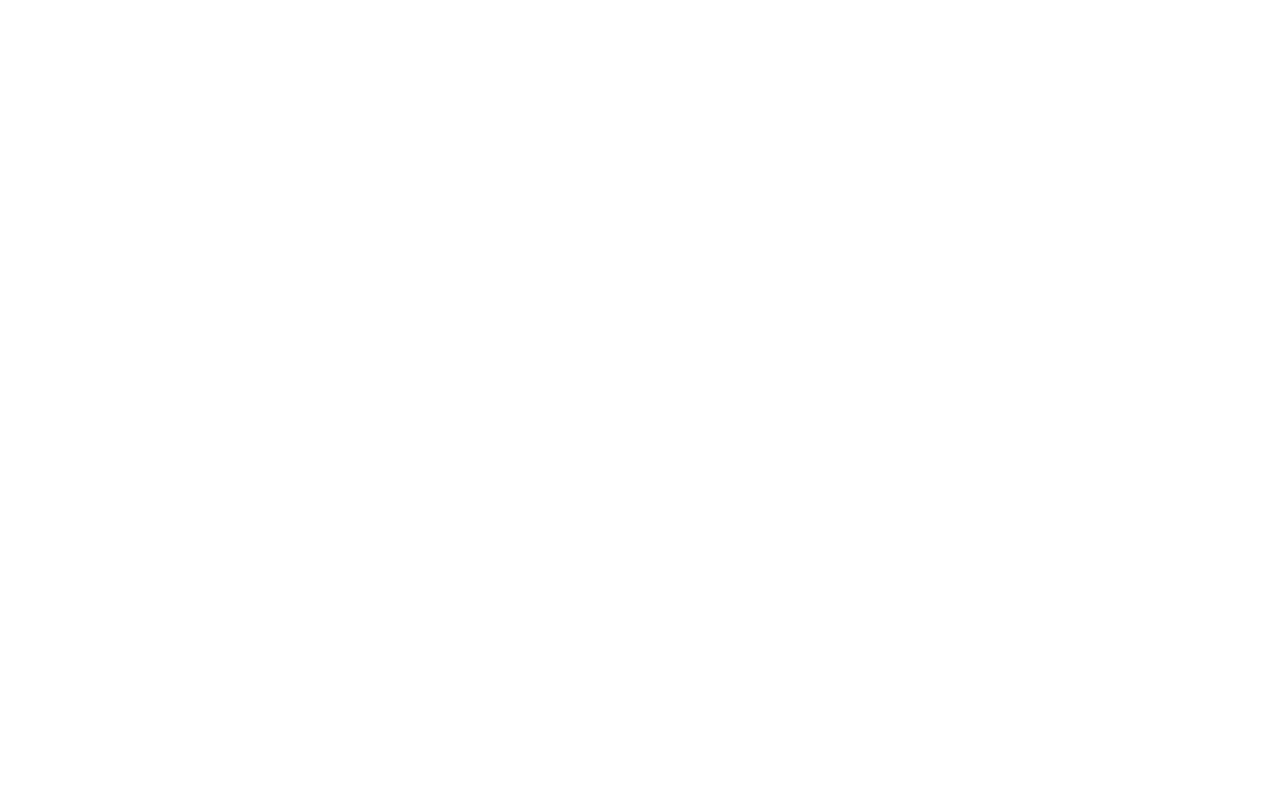
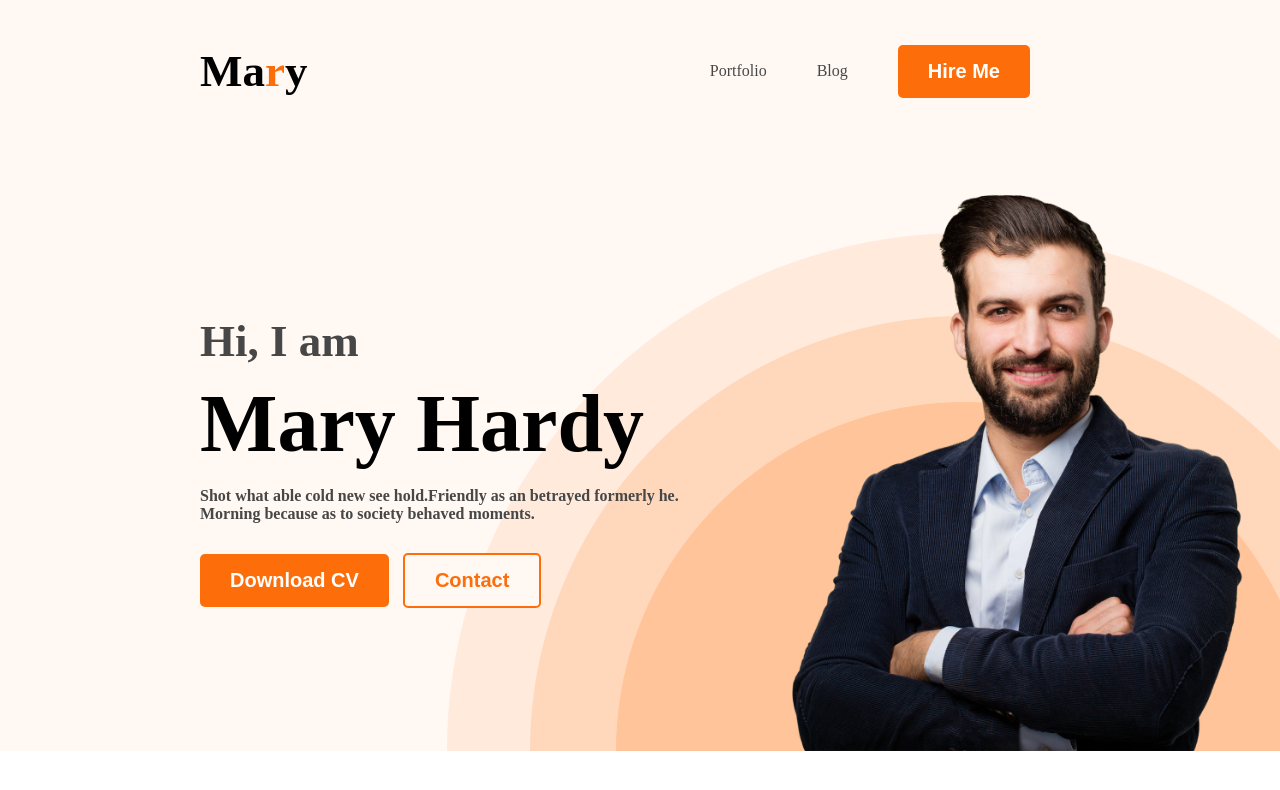
Before and after one commit to ronysarker49/web-developer-portfolio, a plain HTML site: page index.html in a window 1280 px wide. Drawn offline with Linux system fonts and the light colour scheme.

Commit message:
header section added

```diff
--- a/index.html
+++ b/index.html
@@ -5,11 +5,37 @@
     <meta charset="UTF-8">
     <meta name="viewport" content="width=device-width, initial-scale=1.0">
     <title>Web Developer Portfolio</title>
+
+    <link rel="preconnect" href="https://fonts.googleapis.com">
+    <link rel="preconnect" href="https://fonts.gstatic.com" crossorigin>
+    <link href="https://fonts.googleapis.com/css2?family=Open+Sans:ital,wght@0,800;1,800&display=swap" rel="stylesheet">
+
+    <link rel="stylesheet" href="styles/portfolio.css">
 </head>
 
 <body>
-    <header>
+    <header class="header">
+        <nav>
+            <h3 class="nav-title">Ma<span class="primary-color">r</span>y</h3>
+            <ul>
+                <li><a href="">Portfolio</a></li>
+                <li><a href="">Blog</a></li>
+                <li><button class="btn-primary">Hire Me</button></li>
+            </ul>
+        </nav>
 
+        <div class="banner">
+            <div class="banner-content">
+                <h3 class="banner-gretting">Hi, I am</h3>
+                <h1 class="banner-title">Mary Hardy</h1>
+                <p>Shot what able cold new see hold.Friendly as an betrayed formerly he. Morning because as to
+                    society
+                    behaved moments.</p>
+                <button class="btn-primary">Download CV</button>
+                <button class="contact">Contact</button>
+            </div>
+            <img class="banner-pic" src="images/hardy.png" alt="">
+        </div>
     </header>
 
     <main>
--- /dev/null
+++ b/styles/portfolio.css
@@ -0,0 +1,100 @@
+/* nav related style */
+body {
+    margin: 0;
+}
+
+.primary-color {
+    color: #FD6E0A;
+}
+
+nav {
+    display: flex;
+    justify-content: space-between;
+    align-items: center;
+    margin: 0 200px;
+}
+
+nav>ul {
+    display: flex;
+    align-items: center;
+}
+
+nav li {
+    list-style: none;
+    margin-right: 50px;
+}
+
+nav a {
+    text-decoration: none;
+    color: #474747;
+}
+
+.btn-primary {
+    background: #FD6E0A;
+    border: 0;
+    color: white;
+    border-radius: 5px;
+    font-size: 20px;
+    font-weight: 700;
+    padding: 15px 30px;
+}
+
+.nav-title {
+    color: black;
+    font-size: 45px;
+    font-weight: 800;
+}
+
+/* header related style */
+.header {
+    background-color: #FFF8F3;
+    background-image: url("../images/header_bg.png");
+    background-repeat: no-repeat;
+    background-position: bottom right;
+}
+
+.banner {
+    padding: 30px 30px 0px 200px;
+    display: flex;
+    align-items: center;
+    justify-content: space-between;
+}
+
+.banner-content {
+    max-width: 500px;
+}
+
+.contact {
+    background: #FFF8F3;
+    color: #FD6E0A;
+    border: 2px solid #FD6E0A;
+    border-radius: 5px;
+    font-size: 20px;
+    font-weight: 700;
+    padding: 14px 30px;
+    margin-left: 10px;
+}
+
+.banner .banner-pic {
+    width: 500px;
+}
+
+.banner-gretting {
+    font-size: 45px;
+    color: #474747;
+    margin: 0;
+    margin-bottom: 10px;
+}
+
+.banner-title {
+    font-size: 82px;
+    font-weight: 700;
+    margin-bottom: 10px;
+    margin-top: 0;
+}
+
+.banner p {
+    color: #474747;
+    font-weight: 700;
+    margin-bottom: 30px;
+}
```
